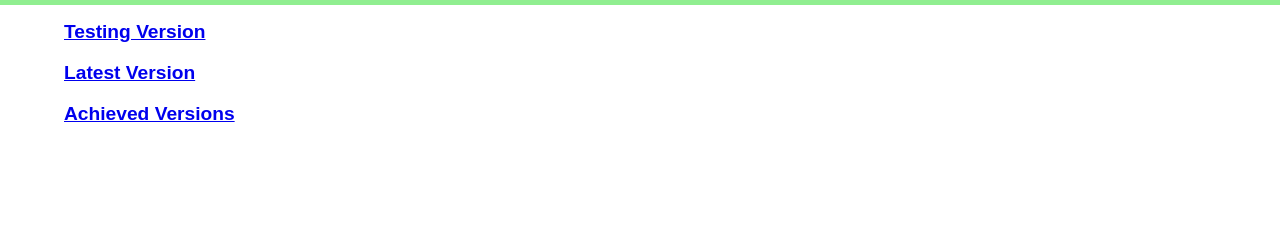
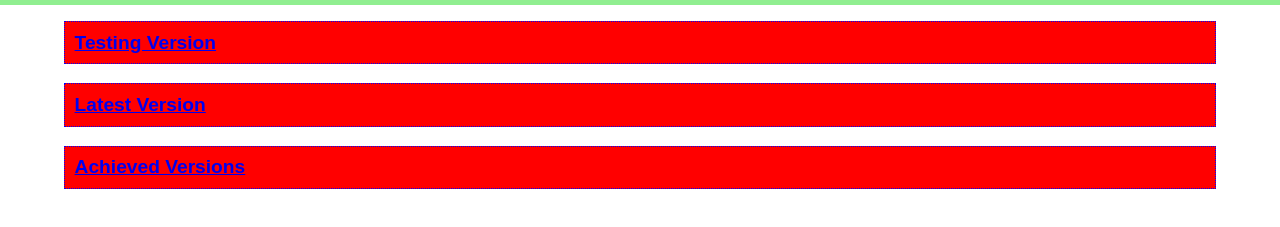
Before and after one commit to sachinkumarrajput/public, a plain HTML site: page index.html in a window 1280 px wide. Shown: the part 37-264 px from the top of the page. Drawn offline with Linux system fonts and the light colour scheme.

Commit message:
anchor edit
added hover and background

```diff
--- a/main.css
+++ b/main.css
@@ -26,4 +26,10 @@ article a{
 	margin-bottom: 1em;
 	font-weight: bold;
 	font-size: 1.2em;
+	background-color: red;
+	padding: .5em;
+	border: 1px dotted blue;
 }
+article a:hover{
+	color: white;
+}
```
